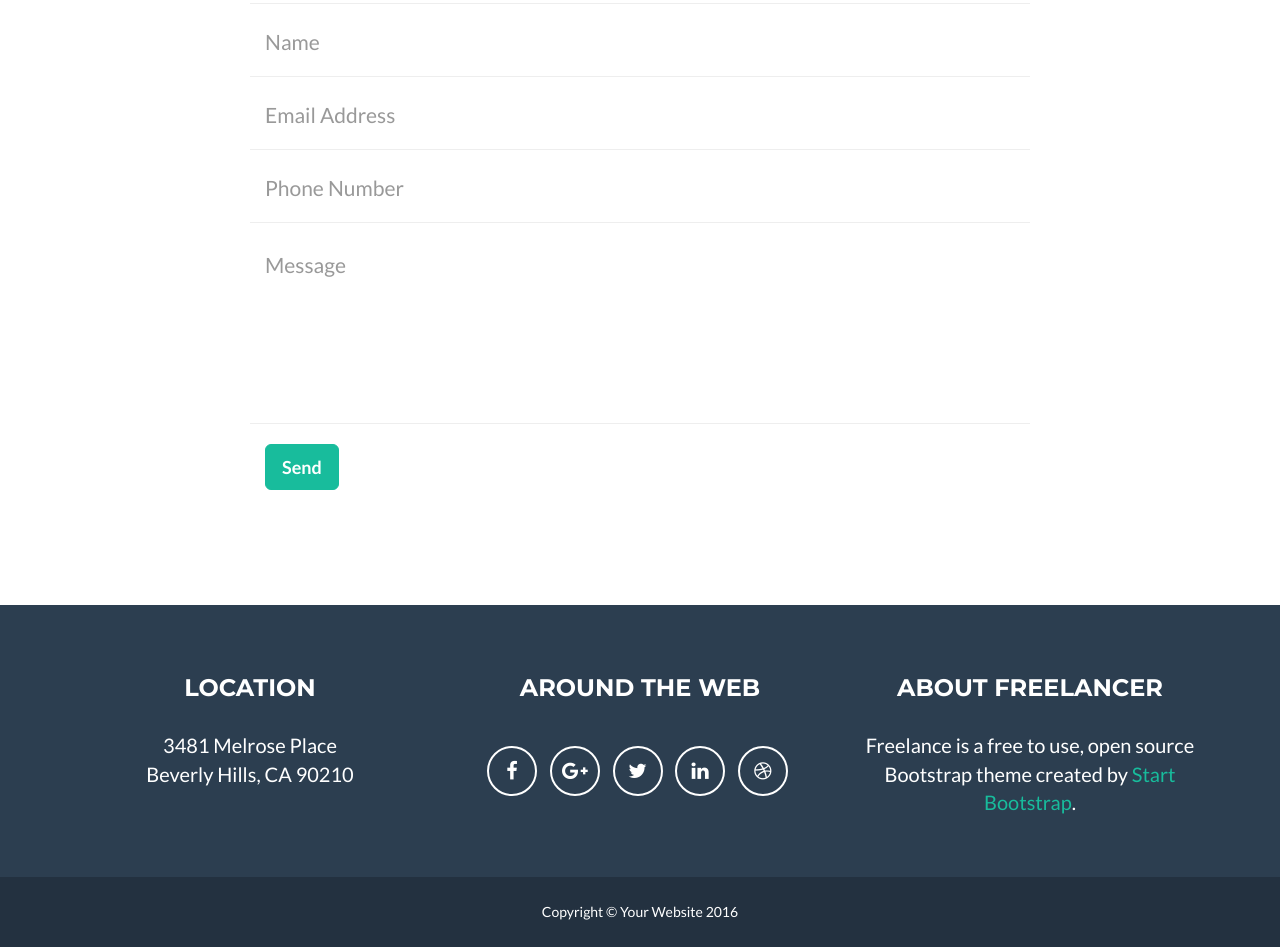
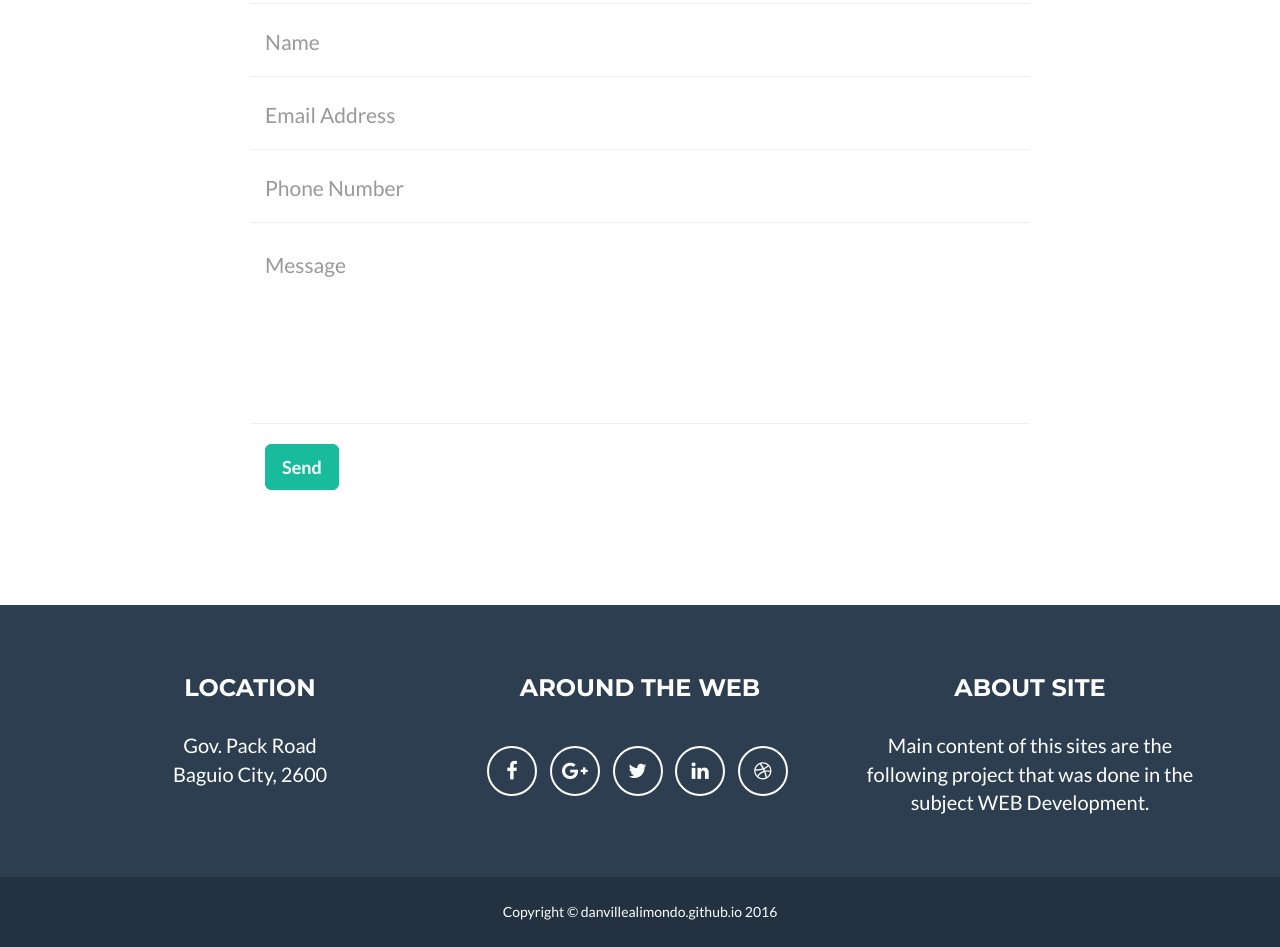
Before and after one commit to danvillealimondo/danvillealimondo.github.io, a website: page index.html in a window 1280 px wide. Shown: the part 2409-3356 px from the top of the page. Drawn offline with nearby package versions, Linux system fonts and the light colour scheme.

Commit message:
Update index.html

```diff
--- a/index.html
+++ b/index.html
@@ -243,8 +243,8 @@
                 <div class="row">
                     <div class="footer-col col-md-4">
                         <h3>Location</h3>
-                        <p>3481 Melrose Place
-                            <br>Beverly Hills, CA 90210</p>
+                        <p>Gov. Pack Road
+                            <br>Baguio City, 2600</p>
                     </div>
                     <div class="footer-col col-md-4">
                         <h3>Around the Web</h3>
@@ -267,8 +267,8 @@
                         </ul>
                     </div>
                     <div class="footer-col col-md-4">
-                        <h3>About Freelancer</h3>
-                        <p>Freelance is a free to use, open source Bootstrap theme created by <a href="http://startbootstrap.com">Start Bootstrap</a>.</p>
+                        <h3>About Site</h3>
+                        <p>Main content of this sites are the following project that was done in the subject WEB Development.</p>
                     </div>
                 </div>
             </div>
@@ -277,7 +277,7 @@
             <div class="container">
                 <div class="row">
                     <div class="col-lg-12">
-                        Copyright &copy; Your Website 2016
+                        Copyright &copy; danvillealimondo.github.io 2016
                     </div>
                 </div>
             </div>
```
